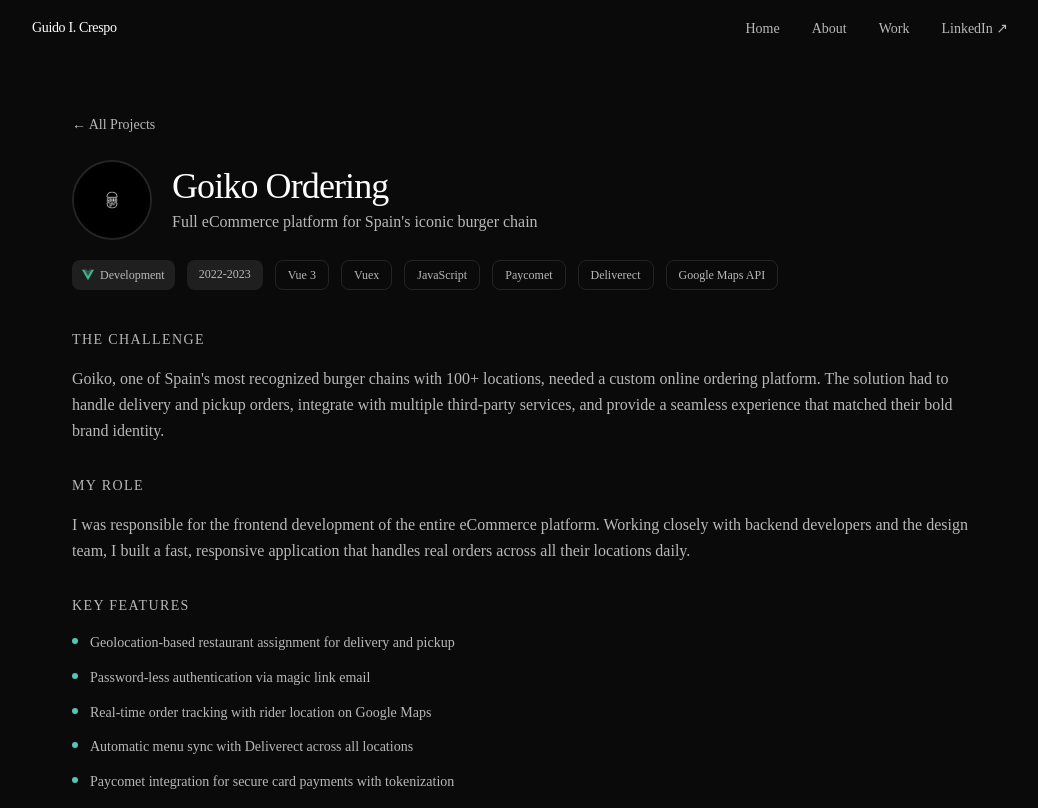
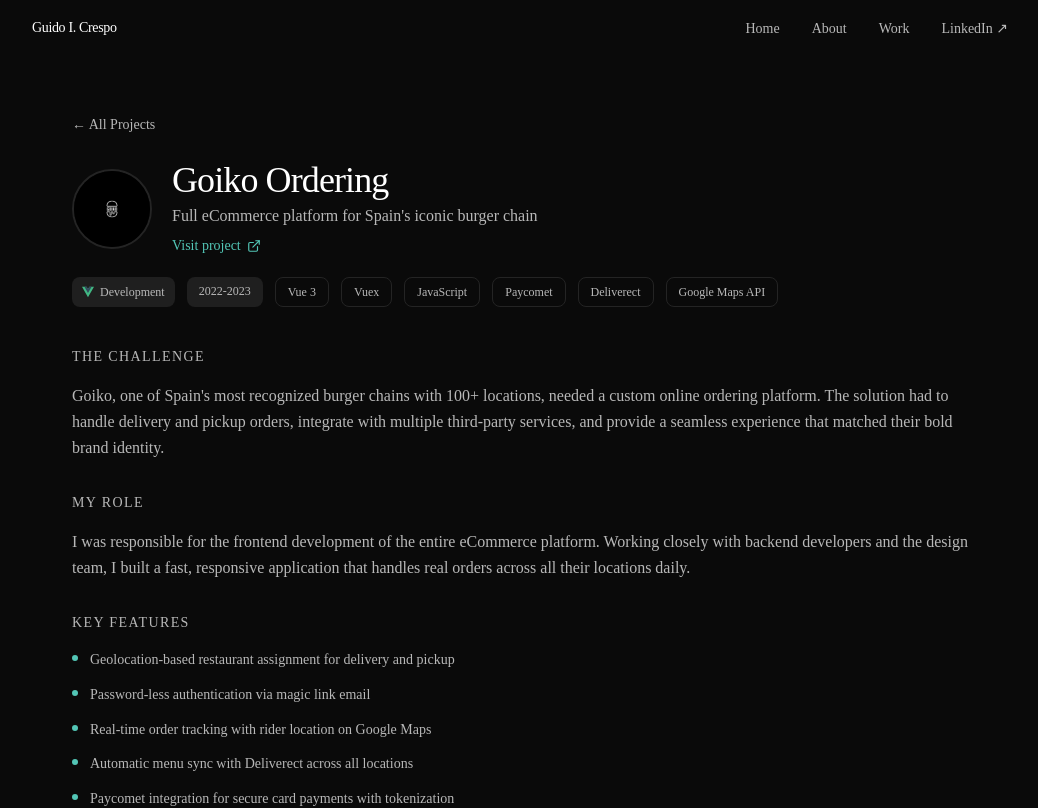
Before and after one commit to guidocsm/guido-portfolio, a Next.js app: page /projects/goiko-ordering in a window 1280 px wide. Shown: the top 808 px of the page, without its empty margins (120-1158 px from the left). Built offline with nearby package versions, Linux system fonts and the light colour scheme.

Commit message:
feat: add URL field to Project and display "Visit Project" link
Add url field to Project interface and show "Visit Project"
link in project details with icon and color styling.

Co-authored-by: Guido <74831389+guidocsm@users.noreply.github.com>

```diff
--- a/components/project-detail.tsx
+++ b/components/project-detail.tsx
@@ -6,6 +6,7 @@ import { motion } from "framer-motion"
 import { getProject, getAdjacentProjects } from "@/lib/projects"
 import { ImageCarousel } from "@/components/image-carousel"
 import { TechTag } from "@/components/tech-tag"
+import { ExternalLink } from "lucide-react"
 
 const fadeUp = {
   initial: { opacity: 0, y: 20 },
@@ -65,6 +66,16 @@ export function ProjectDetail({ slug }: { slug: string }) {
             <p className="mt-1 text-base text-muted-foreground">
               {project.subtitle}
             </p>
+            {project.url && (
+              <a
+                href={project.url}
+                target="_blank"
+                rel="noopener noreferrer"
+                className="mt-2 inline-flex items-center gap-1.5 text-sm text-primary transition-opacity hover:opacity-80"
+              >
+                Visit project <ExternalLink className="h-3.5 w-3.5" />
+              </a>
+            )}
           </div>
         </motion.div>
 
--- a/lib/projects.ts
+++ b/lib/projects.ts
@@ -21,6 +21,7 @@ export interface Project {
   images: ProjectImage[]
   thumbnail: string
   cover: string
+  url?: string
 }
 
 export const projects: Project[] = [
@@ -28,6 +29,7 @@ export const projects: Project[] = [
     slug: "turbowash-terminal",
     title: "Turbowash Terminal",
     subtitle: "Payment interface for automated car wash kiosks",
+    url: "https://turbowash.es/",
     role: "Design + Development",
     year: "2025",
     stack: ["React Native", "Expo", "Figma", "Hardware Integration"],
@@ -80,6 +82,7 @@ export const projects: Project[] = [
     slug: "turbowash-portal",
     title: "Turbowash Client Portal",
     subtitle: "Customer dashboard for vehicle and service management",
+    url: "https://turbowash.es/",
     role: "Design + Development",
     year: "2025",
     stack: ["React", "Figma", "REST API Integration"],
@@ -122,6 +125,7 @@ export const projects: Project[] = [
     slug: "impostor-game",
     title: "Impostor Game",
     subtitle: "A party game about deception and deduction",
+    url: "https://imp0stor.netlify.app/",
     role: "Design + Development (Personal Project)",
     year: "2025",
     stack: ["React", "Figma"],
@@ -177,6 +181,7 @@ export const projects: Project[] = [
     slug: "wetour",
     title: "Wetour",
     subtitle: "Community platform for Spain's leading fitness network",
+    url: "https://wetourfit.com/",
     role: "Design + Development",
     year: "2024",
     stack: ["Next.js", "React", "Figma", "SEO Optimization"],
@@ -236,6 +241,7 @@ export const projects: Project[] = [
     title: "Goiko Ordering",
     subtitle:
       "Full eCommerce platform for Spain's iconic burger chain",
+    url: "https://www.goiko.com/es/delivery",
     role: "Frontend Development",
     year: "2022-2023",
     stack: ["Vue 3", "Vuex", "JavaScript", "Paycomet", "Deliverect", "Google Maps API"],
```
